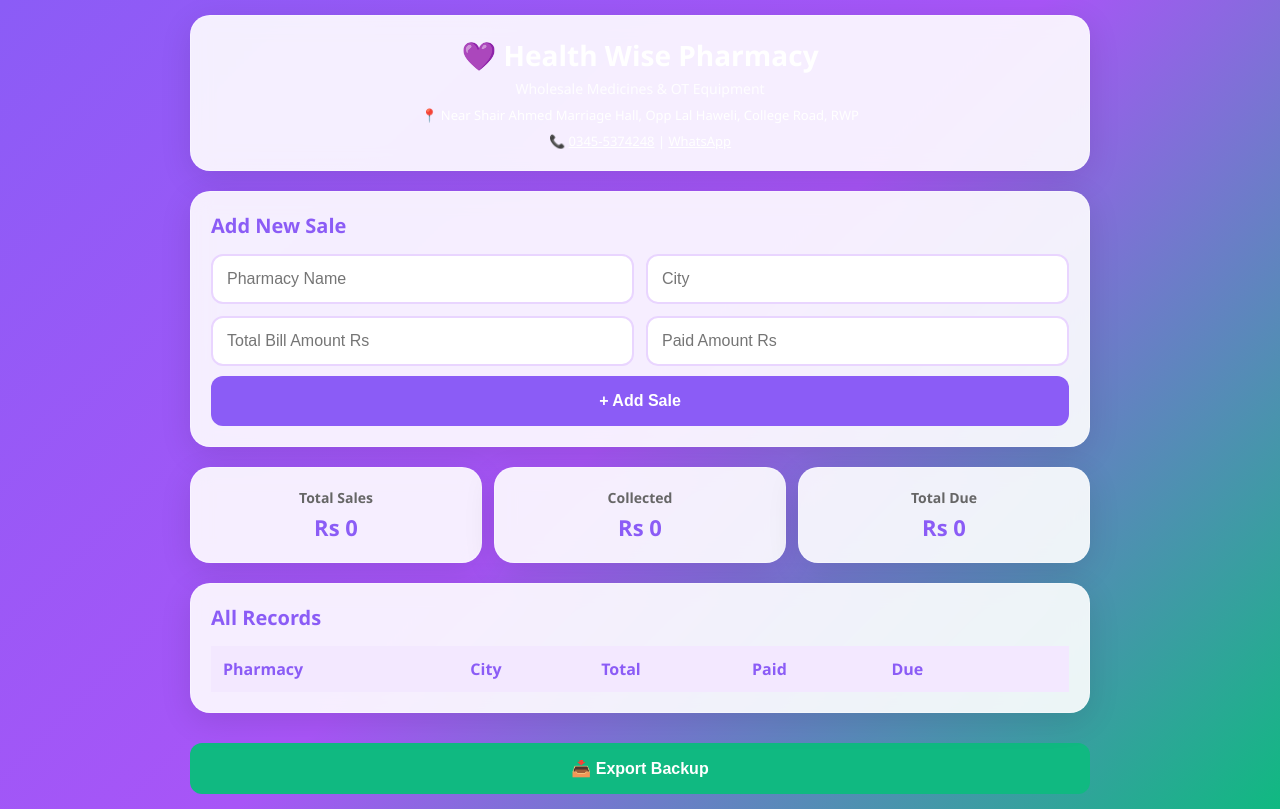
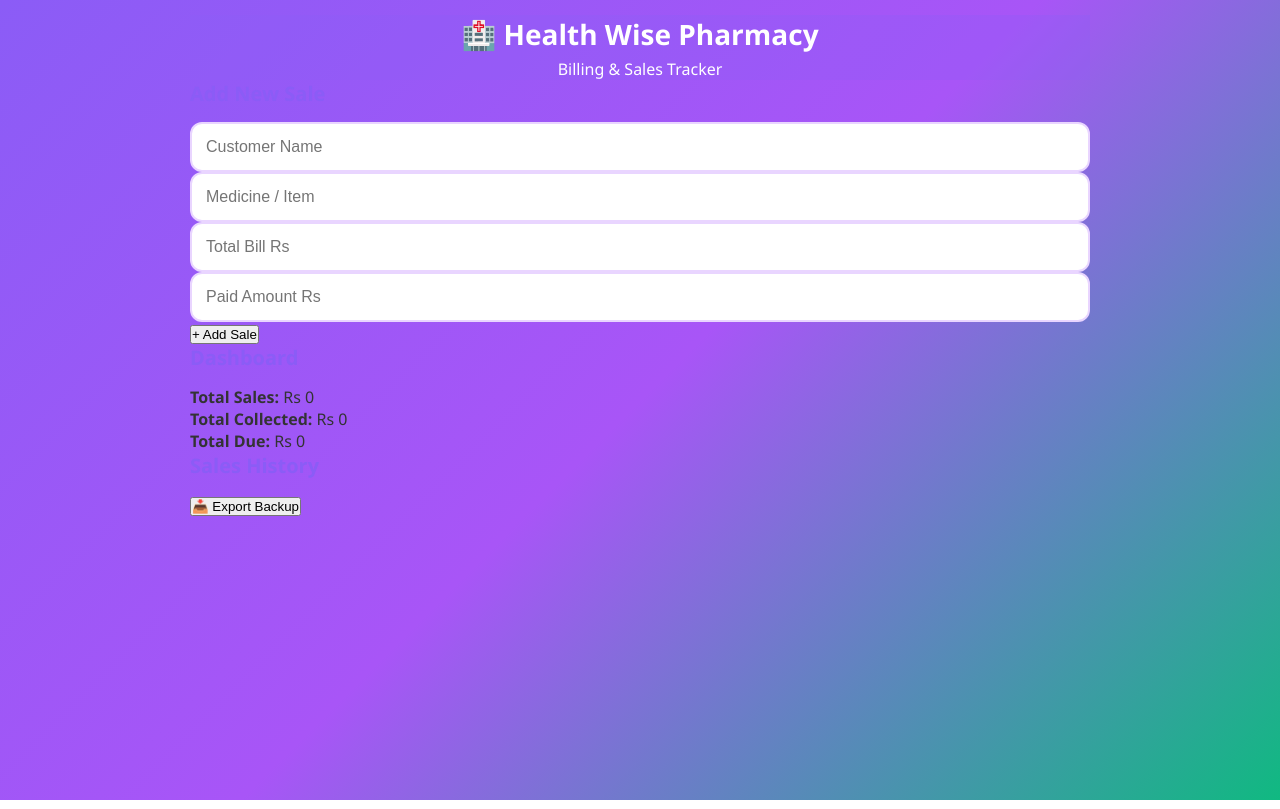
Before and after one commit to 5121325001-Amna/health-wise-pharmacy, a plain HTML site: page index.html in a window 1280 px wide. Drawn offline with Linux system fonts and the light colour scheme.

Commit message:
Update index.html

```diff
--- a/index.html
+++ b/index.html
@@ -4,48 +4,48 @@
   <meta charset="UTF-8">
   <meta name="viewport" content="width=device-width, initial-scale=1.0">
   <title>Health Wise Pharmacy - Billing</title>
+
+  <link rel="manifest" href="manifest.json">
+  <meta name="theme-color" content="#2E7D32">
   <link rel="stylesheet" href="style.css">
-  <link rel="manifest" href="manifest.json">
-  <meta name="theme-color" content="#8b5cf6">
 </head>
 <body>
   <div class="container">
-    <header class="glass">
-      <h1>💜 Health Wise Pharmacy</h1>
-      <p class="tagline">Wholesale Medicines & OT Equipment</p>
-      <p class="contact">📍 Near Shair Ahmed Marriage Hall, Opp Lal Haweli, College Road, RWP</p>
-      <p class="contact">📞 <a href="tel:03455374248">0345-5374248</a> | <a href="https://wa.me/923455374248">WhatsApp</a></p>
+    <header>
+      <h1>🏥 Health Wise Pharmacy</h1>
+      <p>Billing & Sales Tracker</p>
     </header>
 
-    <section class="card glass">
+    <div class="card">
       <h2>Add New Sale</h2>
-      <div class="grid">
-        <input type="text" id="pharmacyName" placeholder="Pharmacy Name">
-        <input type="text" id="city" placeholder="City">
-        <input type="number" id="totalAmount" placeholder="Total Bill Amount Rs">
-        <input type="number" id="paidAmount" placeholder="Paid Amount Rs">
-      </div>
-      <button class="btn-primary" onclick="addSale()">+ Add Sale</button>
-    </section>
+      <input type="text" id="customerName" placeholder="Customer Name">
+      <input type="text" id="medicine" placeholder="Medicine / Item">
+      <input type="number" id="totalBill" placeholder="Total Bill Rs">
+      <input type="number" id="paidAmount" placeholder="Paid Amount Rs">
+      <button onclick="addSale()">+ Add Sale</button>
+    </div>
 
-    <section class="stats grid-3">
-      <div class="stat-card glass"><h3>Total Sales</h3><p>Rs <span id="totalSales">0</span></p></div>
-      <div class="stat-card glass"><h3>Collected</h3><p>Rs <span id="totalCollected">0</span></p></div>
-      <div class="stat-card glass"><h3>Total Due</h3><p>Rs <span id="totalDue">0</span></p></div>
-    </section>
+    <div class="card dashboard">
+      <h2>Dashboard</h2>
+      <p><b>Total Sales:</b> Rs <span id="totalSales">0</span></p>
+      <p><b>Total Collected:</b> Rs <span id="totalCollected">0</span></p>
+      <p><b>Total Due:</b> Rs <span id="totalDue">0</span></p>
+    </div>
 
-    <section class="card glass">
-      <h2>All Records</h2>
-      <div class="table-wrapper">
-        <table id="recordsTable">
-          <thead><tr><th>Pharmacy</th><th>City</th><th>Total</th><th>Paid</th><th>Due</th><th></th></tr></thead>
-          <tbody></tbody>
-        </table>
-      </div>
-    </section>
+    <div class="card">
+      <h2>Sales History</h2>
+      <div id="salesList"></div>
+      <button class="export-btn" onclick="exportData()">📥 Export Backup</button>
+    </div>
+  </div>
 
-    <button class="btn-success" onclick="exportData()">📥 Export Backup</button>
-  </div>
   <script src="script.js"></script>
+
+  <script>
+    // This makes the "Install App" popup appear
+    if ('serviceWorker' in navigator) {
+      navigator.serviceWorker.register('sw.js');
+    }
+  </script>
 </body>
 </html>
```
